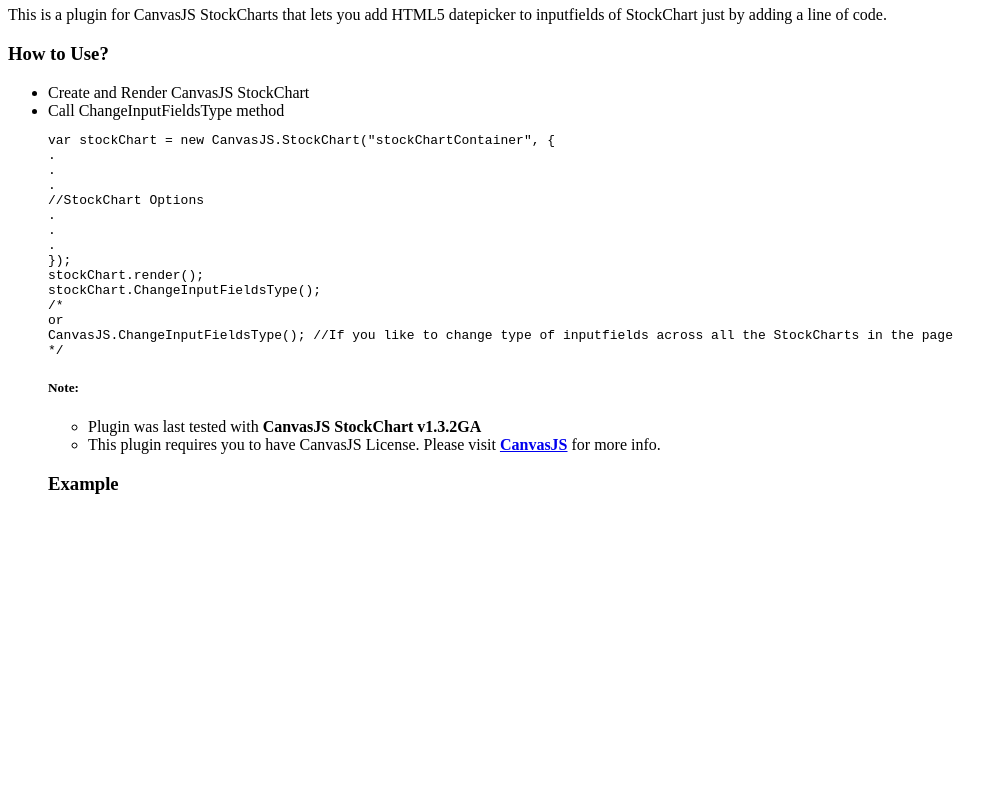
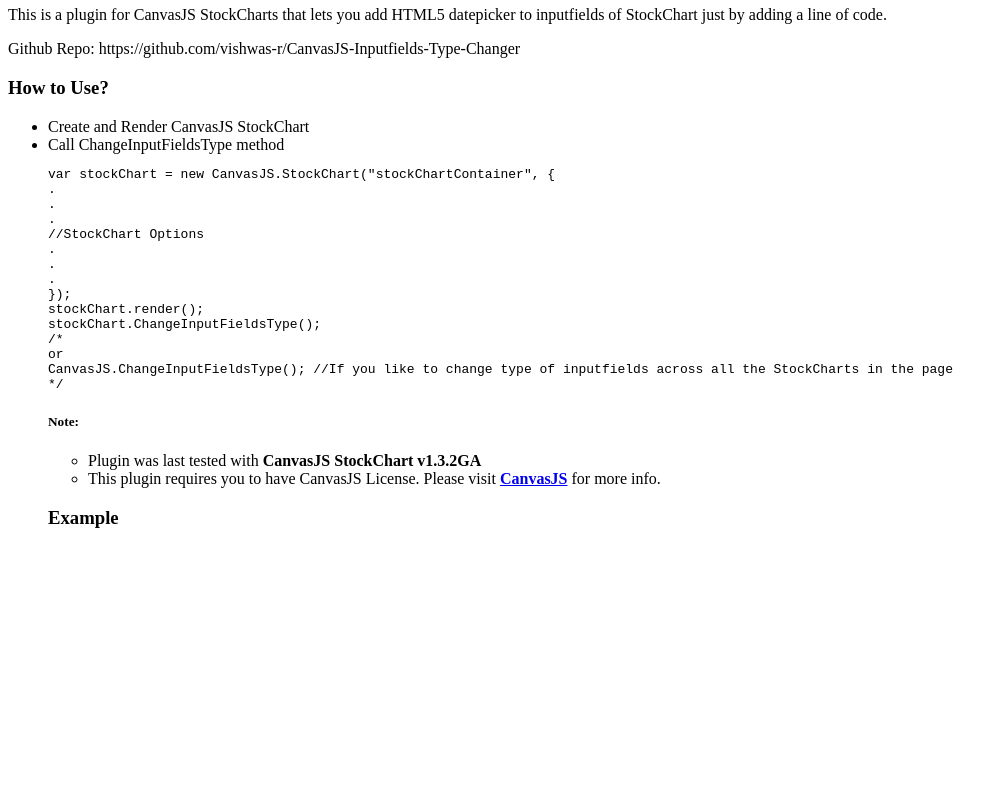
Before and after one commit to vishwas-r/CanvasJS-Inputfields-Type-Changer, a plain HTML site: page index.html in a window 1280 px wide. Shown: the part 60-850 px from the top of the page, without its empty margins (0-1008 px from the left). Drawn offline with nearby package versions, Linux system fonts and the light colour scheme; a script that the page names is missing.

Commit message:
Update index.html

```diff
--- a/index.html
+++ b/index.html
@@ -56,6 +56,7 @@ window.onload = function () {
 <body>
 <h1 id="canvasjs-inputfields-type-changer">CanvasJS Inputfields Type Changer</h1>
 <p>This is a plugin for CanvasJS StockCharts that lets you add HTML5 datepicker to inputfields of StockChart just by adding a line of code.</p>
+<p>Github Repo: https://github.com/vishwas-r/CanvasJS-Inputfields-Type-Changer</p>
 <h3 id="how-to-use-">How to Use?</h3>
 <ul>
   <li>Create and Render CanvasJS StockChart</li>
```
